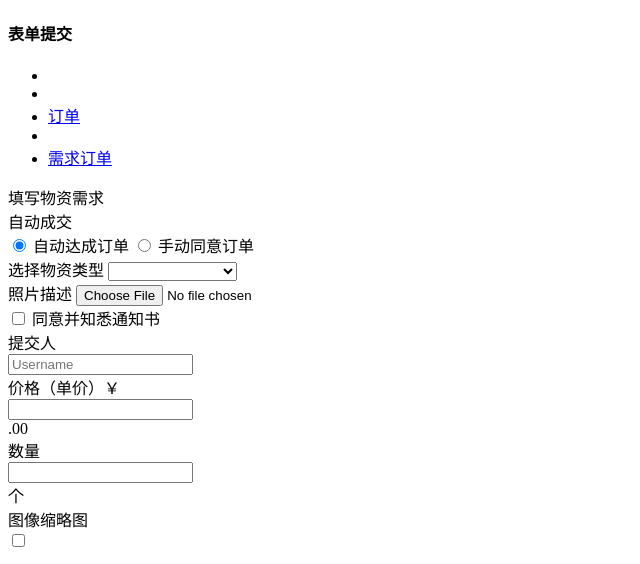
After one commit to Emanual20/tb_yii2020, a Yii app: template backend/views/tb-demand-goods/newform.php in a window 1280 px wide. The commit adds this page. Shown: the top 564 px of the page, without its empty margins (0-640 px from the left). Run offline with PHP 8.4 and a stand-in for Yii, Linux system fonts and the light colour scheme; the template is opened without the code that fills it, so the values that code supplies are empty; some libraries are stand-ins or nearby versions.

Commit message:
add demand form

```diff
--- a/backend/views/layouts/newlayout.php
+++ b/backend/views/layouts/newlayout.php
@@ -479,7 +479,7 @@ AppAsset::register($this);
 							<div class="collapse" id="forms">
 								<ul class="nav nav-collapse">
 									<li>
-										<form action="/tb_yii2020/tb_yii2020/backend/web/index.php?r=site%2Fdemand" method="post">
+										<form action="/tb_yii2020/tb_yii2020/backend/web/index.php?r=site%2Fform" method="post">
 										<input type="hidden" name="_csrf-backend" value="<?= Yii::$app->request->csrfToken ?>">
 											<button type="submit" class="btn btn-link logout"> 填写</button>
 										</form>
--- /dev/null
+++ b/backend/views/tb-demand-goods/newform.php
@@ -0,0 +1,185 @@
+<?php
+
+use yii\db\Query;
+use yii\helpers\Html;
+use yii\grid\GridView;
+use yii\helpers\ArrayHelper;
+use yii\widgets\Pjax;
+
+use \common\tool;
+/* @var $this yii\web\View */
+/* @var $searchModel common\models\TbDemandGoodsSearch */
+/* @var $dataProvider yii\data\ActiveDataProvider */
+
+$this->title = 'Tb Demand Goods';
+$this->params['breadcrumbs'][] = $this->title;
+?>
+			<div class="content">
+				<div class="page-inner">
+					<div class="page-header">
+						<h4 class="page-title">表单提交</h4>
+						<ul class="breadcrumbs">
+							<li class="nav-home">
+								<a href="#">
+									<i class="flaticon-home"></i>
+								</a>
+							</li>
+							<li class="separator">
+								<i class="flaticon-right-arrow"></i>
+							</li>
+							<li class="nav-item">
+								<a href="#">订单</a>
+							</li>
+							<li class="separator">
+								<i class="flaticon-right-arrow"></i>
+							</li>
+							<li class="nav-item">
+								<a href="#">需求订单</a>
+							</li>
+						</ul>
+                    </div>
+
+                <form action = "/tb_yii2020/tb_yii2020/backend/web/index.php?r=site%2Fadd" method="post" name="addform">
+                    <input type="hidden" name="_csrf-backend" value="<?= Yii::$app->request->csrfToken ?>">
+					<div class="row">
+                        <script language="javascript">
+                            function fsubmit(obj){
+                                obj.submit();
+                            }
+                        </script>
+						<div class="col-md-12">
+							<div class="card">
+								<div class="card-header">
+									<div class="card-title">填写物资需求</div>
+								</div>
+								<div class="card-body">
+									<div class="row">
+										<div class="col-md-9 col-lg-6">
+											<div class="form-check">
+												<label>自动成交</label><br/>
+												<label class="form-radio-label">
+													<input class="form-radio-input" type="radio" name="optionsRadios" value=""  checked="">
+													<span class="form-radio-sign">自动达成订单</span>
+												</label>
+												<label class="form-radio-label ml-3">
+													<input class="form-radio-input" type="radio" name="optionsRadios" value="">
+													<span class="form-radio-sign">手动同意订单</span>
+												</label>
+											</div>
+											<div class="form-group">
+												<label for="exampleFormControlSelect1">选择物资类型</label>
+												<select name="DType" class="form-control" id="DTypeSelect">
+                                                    <option></option>
+                                                    <option>食品</option>
+													<option>药品（处方药）</option>
+													<option>药品（非处方药）</option>
+													<option>医疗用品（耗材）</option>
+                                                    <option>个人防护用品</option>
+                                                    <option>其他</option>
+												</select>
+											</div>
+											<div class="form-group">
+												<label for="exampleFormControlFile1">照片描述</label>
+												<input type="file" class="form-control-file" id="exampleFormControlFile1">
+											</div>
+											<div class="form-check">
+												<label class="form-check-label">
+													<input class="form-check-input" type="checkbox" value="">
+													<span class="form-check-sign">同意并知悉通知书</span>
+												</label>
+                                            </div>
+											<div class="form-group">
+												<label for="basic-url">提交人</label>
+												<div class="input-group mb-3">
+                                                    <div class="input-icon">
+													    <span class="input-icon-addon">
+														    <i class="fa fa-user"></i>
+													    </span>
+													    <input name = "UserID" type="text" class="form-control" placeholder="Username">
+												    </div>
+												</div>
+											</div>
+											<div class="form-group">
+												<div class="input-group mb-3">
+													<div class="input-group-prepend">
+														<span class="input-group-text">价格（单价）￥</span>
+													</div>
+													<input name = "DPrice" type="text" class="form-control" aria-label="Amount (to the nearest dollar)">
+													<div class="input-group-append">
+														<span class="input-group-text">.00</span>
+													</div>
+                                                </div>
+                                                <div class="input-group mb-3">
+													<div class="input-group-prepend">
+														<span class="input-group-text">数量</span>
+													</div>
+													<input name = "DNum" type="text" class="form-control" aria-label="Amount (to the nearest dollar)">
+													<div class="input-group-append">
+														<span class="input-group-text">个</span>
+													</div>
+												</div>
+											</div>
+											<div class="form-group">
+												<label class="form-label">图像缩略图</label>
+												<div class="row">
+													<div class="col-9 col-sm-6">
+														<label class="imagecheck mb-6">
+															<input name="imagecheck" type="checkbox" value="1" class="imagecheck-input">
+															<figure class="imagecheck-figure">
+																<img src="../../assets/img/examples/product1.jpg" alt="title" class="imagecheck-image">
+															</figure>
+														</label>
+													</div>
+												</div>
+											</div>
+										</div>
+										<div class="col-md-9 col-lg-6">
+                                            <label class="mb-3"><b>Form Group Default</b></label>
+                                            <div class="form-group">
+												<label for="comment">详细描述</label>
+												<textarea name = "DDetail" class="form-control" id="detial" rows="5">
+
+												</textarea>
+                                            </div>
+                                            <div class="form-group">
+												<label for="address">地点信息</label>
+												<textarea name = "DAddress" class="form-control" id="address" rows="3">
+
+												</textarea>
+											</div>
+
+											<div class="form-group form-group-default">
+												<label>Input</label>
+												<input id="Name" type="text" class="form-control" placeholder="Fill Name">
+											</div>
+											<div class="form-group form-group-default">
+												<label>Select</label>
+												<select class="form-control" id="formGroupDefaultSelect">
+													<option>1</option>
+													<option>2</option>
+													<option>3</option>
+													<option>4</option>
+													<option>5</option>
+												</select>
+											</div>
+
+
+
+
+											<div class="form-group">
+												<label for="smallInput">特殊需求（人工审核）</label>
+												<input type="text" class="form-control form-control-sm" id="smallInput" placeholder="Small Input">
+											</div>
+										</div>
+									</div>
+								</div>
+								<div class="card-action">
+                                    <input type="button" id="addRowButton" value="Submit" class="btn btn-success" onclick="javascript:fsubmit(document.addform);"></input>
+									<button class="btn btn-danger">Cancel</button>
+								</div>
+							</div>
+						</div>
+                    </div>
+                </form>
+				</div>
+            </div>
```
Also changed, not shown: backend/controllers/SiteController.php (+7 -1 lines).
